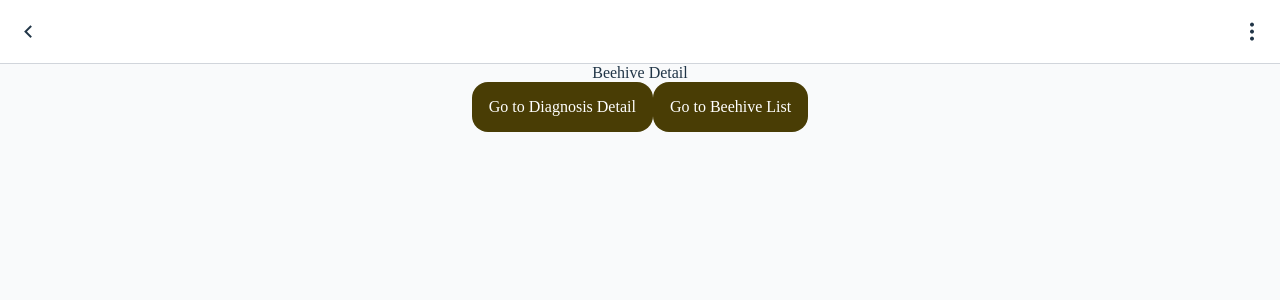
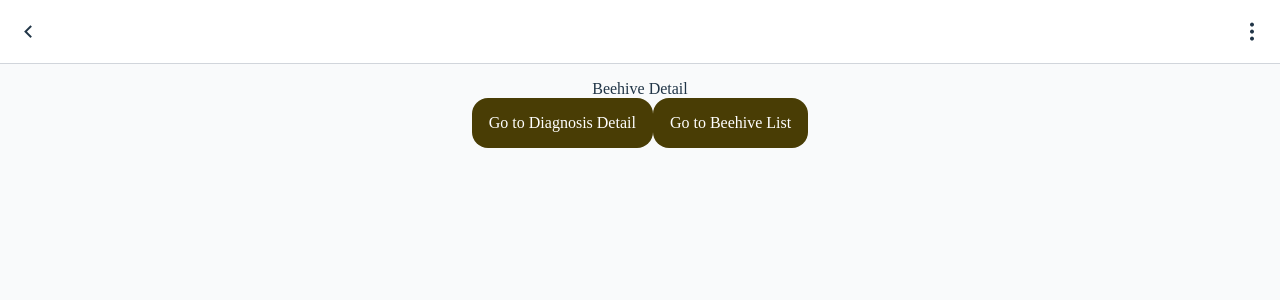
Before and after one commit to TwinKay/Bee_Careful, a React (Vite) app in the folder FE/beecareful/: page /beehives/1 in a window 1280 px wide. Shown: the top 300 px of the page. Built offline with nearby package versions, Linux system fonts and the light colour scheme; a web font is replaced by a local one.

Commit message:
feat: 레이아웃 수정 - 스크롤

```diff
--- a/FE/beecareful/src/layouts/MainLayout.tsx
+++ b/FE/beecareful/src/layouts/MainLayout.tsx
@@ -9,7 +9,9 @@
         <RemixIcon name={'ri-arrow-left-s-line'} onClick={() => route(-1)} />
         {icon && <RemixIcon name={icon} />}
       </header>
-      <Outlet />
+      <div className="flex w-full flex-col items-center gap-4 overflow-y-scroll p-4">
+        <Outlet />
+      </div>
     </div>
   );
 };
```
